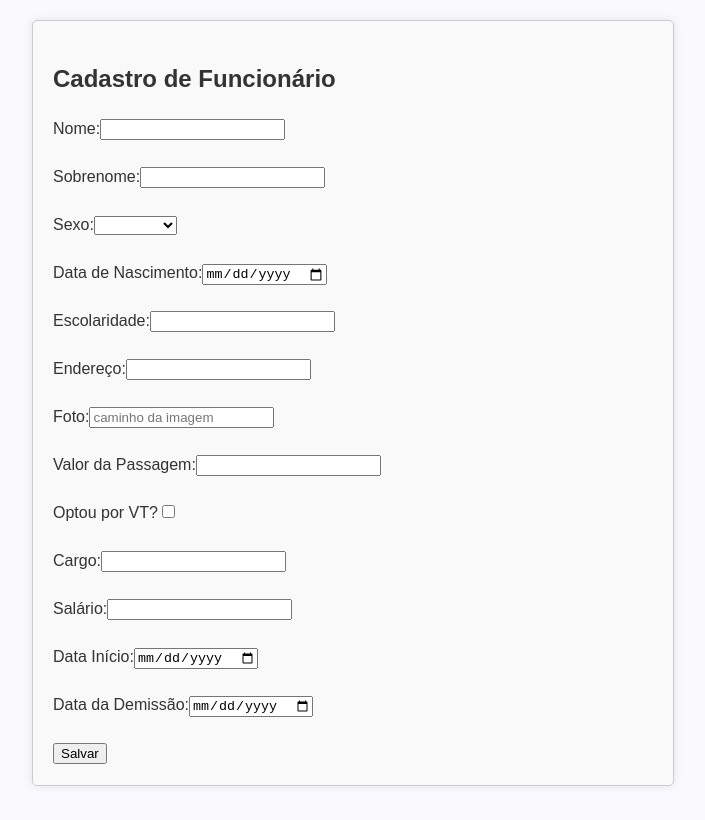
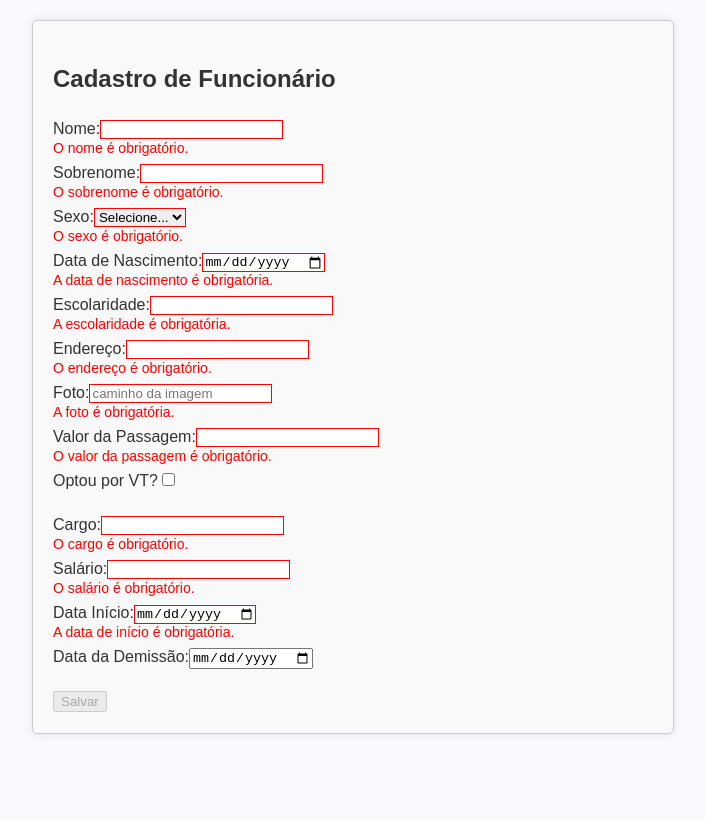
Before and after one commit to devfabioluiz/aulasAngular, an Angular app: page /cadastrar in a window 1280 px wide. Shown: the whole page, without its empty margins (287-992 px from the left). Built offline with nearby package versions, Linux system fonts and the light colour scheme.

Commit message:
Validadores de cadastro

```diff
--- a/angular.json
+++ b/angular.json
@@ -99,5 +99,8 @@
         }
       }
     }
+  },
+  "cli": {
+    "analytics": "fdc46c8b-9ea4-462e-b3af-3e7cc6fa29f3"
   }
 }
--- a/src/app/formulario-funcionario/formulario-funcionario.css
+++ b/src/app/formulario-funcionario/formulario-funcionario.css
@@ -0,0 +1,16 @@
+.form-field {
+  position: relative;
+  margin-bottom: 20px;
+}
+
+.error-message {
+  position: absolute;
+  bottom: -18px;
+  left: 0;
+  color: red;
+  font-size: 14px;
+}
+
+.invalid-field {
+  border: 1px solid red;
+}
--- a/src/app/formulario-funcionario/formulario-funcionario.html
+++ b/src/app/formulario-funcionario/formulario-funcionario.html
@@ -17,68 +17,176 @@
   "
 >
   <h2>Cadastro de Funcionário</h2>
-  <form id="formFuncionario" [formGroup]="funcionarioForm" (ngSubmit)="enviar()">
+
+  <form [formGroup]="funcionarioForm" (ngSubmit)="enviar()">
+    <div class="form-field">
       <label for="nome">Nome:</label>
-    <input type="text" id="nome" formControlName="nome" /><br /><br />
+      <input
+        type="text"
+        id="nome"
+        formControlName="nome"
+        [ngClass]="{'invalid-field': funcionarioForm.get('nome')?.invalid}"
+      />
+      <div class="error-message" *ngIf="funcionarioForm.get('nome')?.invalid">
+        <span *ngIf="funcionarioForm.get('nome')?.errors?.['required']">O nome é obrigatório.</span>
+        <span *ngIf="funcionarioForm.get('nome')?.errors?.['minlength']">Mínimo de 3 caracteres.</span>
+      </div>
+    </div>
 
+    <div class="form-field">
       <label for="sobrenome">Sobrenome:</label>
-    <input type="text" id="sobrenome" formControlName="sobrenome" /><br /><br />
+      <input
+        type="text"
+        id="sobrenome"
+        formControlName="sobrenome"
+        [ngClass]="{'invalid-field': funcionarioForm.get('sobrenome')?.invalid}"
+      />
+      <div class="error-message" *ngIf="funcionarioForm.get('sobrenome')?.invalid">
+        O sobrenome é obrigatório.
+      </div>
+    </div>
 
+    <div class="form-field">
       <label for="sexo">Sexo:</label>
-    <select id="sexo" formControlName="sexo">
+      <select
+        id="sexo"
+        formControlName="sexo"
+        [ngClass]="{'invalid-field': funcionarioForm.get('sexo')?.invalid}"
+      >
+        <option value="">Selecione...</option>
         <option value="Masculino">Masculino</option>
         <option value="Feminino">Feminino</option>
-      <option value="Outro">Outro</option></select
-    ><br /><br />
+        <option value="Outro">Outro</option>
+      </select>
+      <div class="error-message" *ngIf="funcionarioForm.get('sexo')?.invalid">
+        O sexo é obrigatório.
+      </div>
+    </div>
 
+    <div class="form-field">
       <label for="dtNascimento">Data de Nascimento:</label>
-    <input type="date" id="dtNascimento" formControlName="dtNascimento" /><br /><br />
+      <input
+        type="date"
+        id="dtNascimento"
+        formControlName="dtNascimento"
+        [ngClass]="{'invalid-field': funcionarioForm.get('dtNascimento')?.invalid}"
+      />
+      <div class="error-message" *ngIf="funcionarioForm.get('dtNascimento')?.invalid">
+        A data de nascimento é obrigatória.
+      </div>
+    </div>
 
+    <div class="form-field">
       <label for="grauEscolaridade">Escolaridade:</label>
-    <input type="text" id="grauEscolaridade" formControlName="grauEscolaridade" /><br /><br />
+      <input
+        type="text"
+        id="grauEscolaridade"
+        formControlName="grauEscolaridade"
+        [ngClass]="{'invalid-field': funcionarioForm.get('grauEscolaridade')?.invalid}"
+      />
+      <div class="error-message" *ngIf="funcionarioForm.get('grauEscolaridade')?.invalid">
+        A escolaridade é obrigatória.
+      </div>
+    </div>
 
+    <div class="form-field">
       <label for="endereco">Endereço:</label>
-    <input type="text" id="endereco" formControlName="endereco" /><br /><br />
+      <input
+        type="text"
+        id="endereco"
+        formControlName="endereco"
+        [ngClass]="{'invalid-field': funcionarioForm.get('endereco')?.invalid}"
+      />
+      <div class="error-message" *ngIf="funcionarioForm.get('endereco')?.invalid">
+        O endereço é obrigatório.
+      </div>
+    </div>
 
+    <div class="form-field">
       <label for="foto">Foto:</label>
       <input
         type="text"
         id="foto"
         formControlName="foto"
         placeholder="caminho da imagem"
-    /><br /><br />
+        [ngClass]="{'invalid-field': funcionarioForm.get('foto')?.invalid}"
+      />
+      <div class="error-message" *ngIf="funcionarioForm.get('foto')?.invalid">
+        A foto é obrigatória.
+      </div>
+    </div>
 
+    <div class="form-field">
       <label for="valorPassagem">Valor da Passagem:</label>
       <input
         type="number"
         id="valorPassagem"
         formControlName="valorPassagem"
         step="0.01"
-    /><br /><br />
+        [ngClass]="{'invalid-field': funcionarioForm.get('valorPassagem')?.invalid}"
+      />
+      <div class="error-message" *ngIf="funcionarioForm.get('valorPassagem')?.invalid">
+        O valor da passagem é obrigatório.
+      </div>
+    </div>
 
+    <div class="form-field">
       <label for="optouVT">Optou por VT?</label>
-    <input type="checkbox" id="optouVT" formControlName="optouVT" /><br /><br />
+      <input
+        type="checkbox"
+        id="optouVT"
+        formControlName="optouVT"
+        [ngClass]="{'invalid-field': funcionarioForm.get('optouVT')?.invalid}"
+      />
+      <div class="error-message" *ngIf="funcionarioForm.get('optouVT')?.invalid">
+        Informe se optou pelo VT.
+      </div>
+    </div>
 
+    <div class="form-field">
       <label for="cargo">Cargo:</label>
-    <input type="text" id="cargo" formControlName="cargo" /><br /><br />
+      <input
+        type="text"
+        id="cargo"
+        formControlName="cargo"
+        [ngClass]="{'invalid-field': funcionarioForm.get('cargo')?.invalid}"
+      />
+      <div class="error-message" *ngIf="funcionarioForm.get('cargo')?.invalid">
+        O cargo é obrigatório.
+      </div>
+    </div>
 
+    <div class="form-field">
       <label for="salario">Salário:</label>
       <input
         type="number"
         id="salario"
         formControlName="salario"
-    /><br /><br />
+        [ngClass]="{'invalid-field': funcionarioForm.get('salario')?.invalid}"
+      />
+      <div class="error-message" *ngIf="funcionarioForm.get('salario')?.invalid">
+        O salário é obrigatório.
+      </div>
+    </div>
 
+    <div class="form-field">
       <label for="dataInicio">Data Início:</label>
       <input
         type="date"
         id="dataInicio"
         formControlName="dataInicio"
-    /><br /><br />
+        [ngClass]="{'invalid-field': funcionarioForm.get('dataInicio')?.invalid}"
+      />
+      <div class="error-message" *ngIf="funcionarioForm.get('dataInicio')?.invalid">
+        A data de início é obrigatória.
+      </div>
+    </div>
 
+    <div class="form-field">
       <label for="dataDemissao">Data da Demissão:</label>
-    <input type="date" id="dataDemissao" formControlName="dataDemissao" /><br /><br />
+      <input type="date" id="dataDemissao" formControlName="dataDemissao" />
+    </div>
 
-    <button type="submit">Salvar</button>
+    <button type="submit" [disabled]="funcionarioForm.invalid">Salvar</button>
   </form>
 </div>
--- a/src/app/formulario-funcionario/formulario-funcionario.ts
+++ b/src/app/formulario-funcionario/formulario-funcionario.ts
@@ -1,17 +1,18 @@
 import { Component } from '@angular/core';
-import { FormBuilder, FormControl, FormGroup, ReactiveFormsModule, Validators } from '@angular/forms';
+import { FormControl, FormGroup, ReactiveFormsModule, Validators } from '@angular/forms';
 import { Funcionarios } from '../services/funcionarios';
 import { Router } from '@angular/router';
+import { CommonModule } from '@angular/common';
 
 @Component({
   selector: 'app-formulario-funcionario',
   standalone: true,
   templateUrl: './formulario-funcionario.html',
   styleUrl: './formulario-funcionario.css',
-  imports: [ReactiveFormsModule]
+  imports: [ReactiveFormsModule, CommonModule]
 })
 export class FormularioFuncionario {
-  constructor(private funcionarios: Funcionarios, private router: Router) {}
+
   funcionarioForm = new FormGroup({
     nome: new FormControl('', [Validators.required, Validators.minLength(3)]),
     sobrenome: new FormControl('', Validators.required),
@@ -22,24 +23,31 @@ export class FormularioFuncionario {
     foto: new FormControl('', Validators.required),
     salario: new FormControl('', Validators.required),
     valorPassagem: new FormControl('', Validators.required),
-    optouVT: new FormControl('', Validators.required),
+    optouVT: new FormControl(false),
     cargo: new FormControl('', Validators.required),
     dataInicio: new FormControl('', Validators.required),
     dataDemissao: new FormControl(null),
   });
 
-  enviar() {
-    console.log('Corpo enviado:', this.funcionarioForm.value); // 👈 Adicione aqui
+  constructor(
+    private funcionarios: Funcionarios,
+    private router: Router
+  ) {}
 
-    this.funcionarios.postFuncionarios(this.funcionarioForm.value).subscribe({
-      next: (data) => {
-        console.log('Resposta do servidor:', data);
-        this.router.navigate(['/lista']);
-      },
-      error: (err) => {
-        console.error('Erro no envio:', err);
-      }
-    });
+  campoInvalido(campo: string) {
+    const control = this.funcionarioForm.get(campo);
+    return control && control.invalid;
   }
 
+  enviar() {
+    if (this.funcionarioForm.invalid) {
+      return;
+    }
+
+    this.funcionarios.postFuncionarios(this.funcionarioForm.value)
+      .subscribe((data: any) => {
+        console.log('Funcionário cadastrado:', data);
+        this.router.navigate(['/lista']);
+      });
+  }
 }
```
Lines whose indentation alone changed are shown as unchanged.
